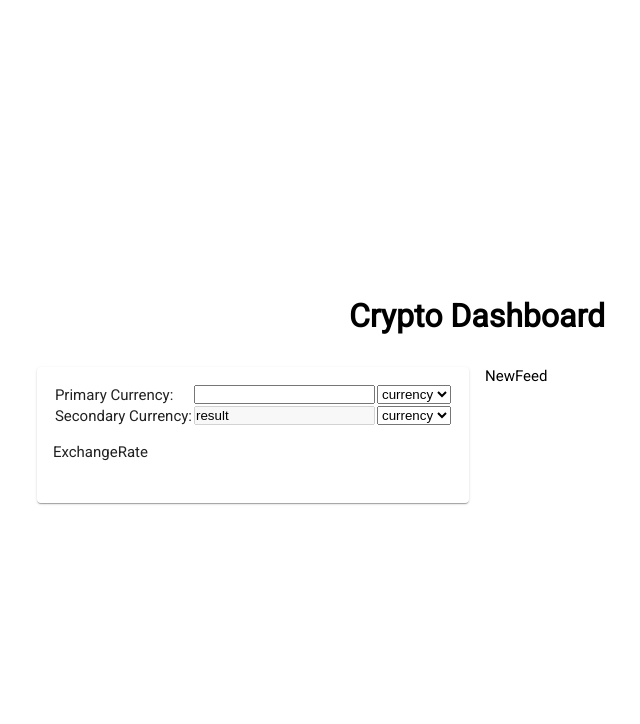
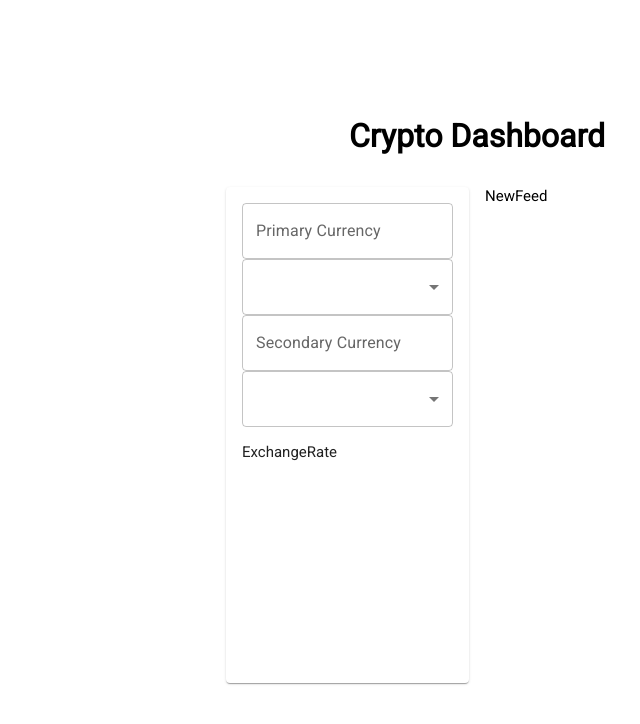
Before and after one commit to maxcore25/next-crypto-dashboard-draft, a Next.js app: page / in a window 1280 px wide. Shown: the top 724 px of the page, without its empty margins (163-803 px from the left). Built offline with nearby package versions, Linux system fonts and the light colour scheme.

Commit message:
Table Tags Deleted

```diff
--- a/app/components/elements/CurrencyConverter/index.js
+++ b/app/components/elements/CurrencyConverter/index.js
@@ -1,8 +1,22 @@
-import { Paper } from '@mui/material';
+import {
+  FormControl,
+  InputLabel,
+  MenuItem,
+  Paper,
+  Select,
+  TextField,
+} from '@mui/material';
 import { Box } from '@mui/system';
+import { useState } from 'react';
 import ExchangeRate from '../ExchangeRate';
 
 const CurrencyConverter = () => {
+  const [age, setAge] = useState('');
+
+  const handleChange = event => {
+    setAge(event.target.value);
+  };
+
   return (
     <Paper>
       <Box
@@ -13,49 +27,44 @@ const CurrencyConverter = () => {
           gap: 2,
         }}>
         <div>
-          <table>
-            <tbody>
-              <tr>
-                <td>Primary Currency:</td>
-                <td>
-                  <input
-                    type='number'
-                    name='currency-amount-1'
-                    value={''}
-                    onChange={e => console.log(e.target.value)}
-                  />
-                </td>
-                <td>
-                  <select
-                    value={'chosenPrimaryCurrency'}
-                    name='currency-option-1'
-                    className='currency-options'
-                    onChange={e => console.log(e.target.value)}>
-                    <option>{'currency'}</option>
-                  </select>
-                </td>
-              </tr>
-              <tr>
-                <td>Secondary Currency:</td>
-                <td>
-                  <input
-                    name='currency-amount-2'
-                    value={'result'}
-                    disabled={true}
-                  />
-                </td>
-                <td>
-                  <select
-                    value={'chosenSecondaryCurrency'}
-                    name='currency-option-2'
-                    className='currency-options'
-                    onChange={e => console.log(e.target.value)}>
-                    <option>{'currency'}</option>
-                  </select>
-                </td>
-              </tr>
-            </tbody>
-          </table>
+          <div>
+            <TextField
+              id='outlined-basic'
+              label='Primary Currency'
+              variant='outlined'
+            />
+            <Box sx={{ minWidth: 120 }}>
+              <FormControl fullWidth>
+                <Select
+                  id='demo-simple-select'
+                  value={age}
+                  onChange={handleChange}>
+                  <MenuItem value={10}>Ten</MenuItem>
+                  <MenuItem value={20}>Twenty</MenuItem>
+                  <MenuItem value={30}>Thirty</MenuItem>
+                </Select>
+              </FormControl>
+            </Box>
+          </div>
+          <div>
+            <TextField
+              id='outlined-basic'
+              label='Secondary Currency'
+              variant='outlined'
+            />
+            <Box sx={{ minWidth: 120 }}>
+              <FormControl fullWidth>
+                <Select
+                  id='demo-simple-select'
+                  value={age}
+                  onChange={handleChange}>
+                  <MenuItem value={10}>Ten</MenuItem>
+                  <MenuItem value={20}>Twenty</MenuItem>
+                  <MenuItem value={30}>Thirty</MenuItem>
+                </Select>
+              </FormControl>
+            </Box>
+          </div>
         </div>
         <ExchangeRate />
       </Box>
```
